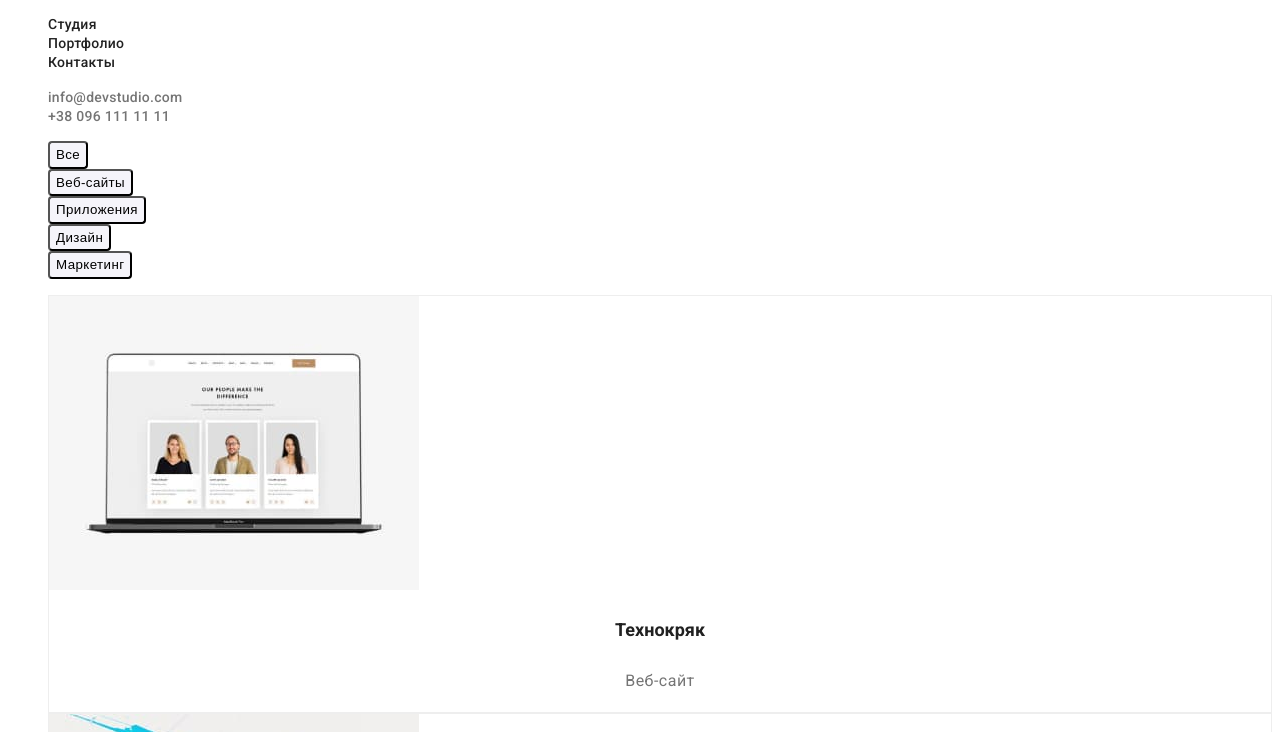
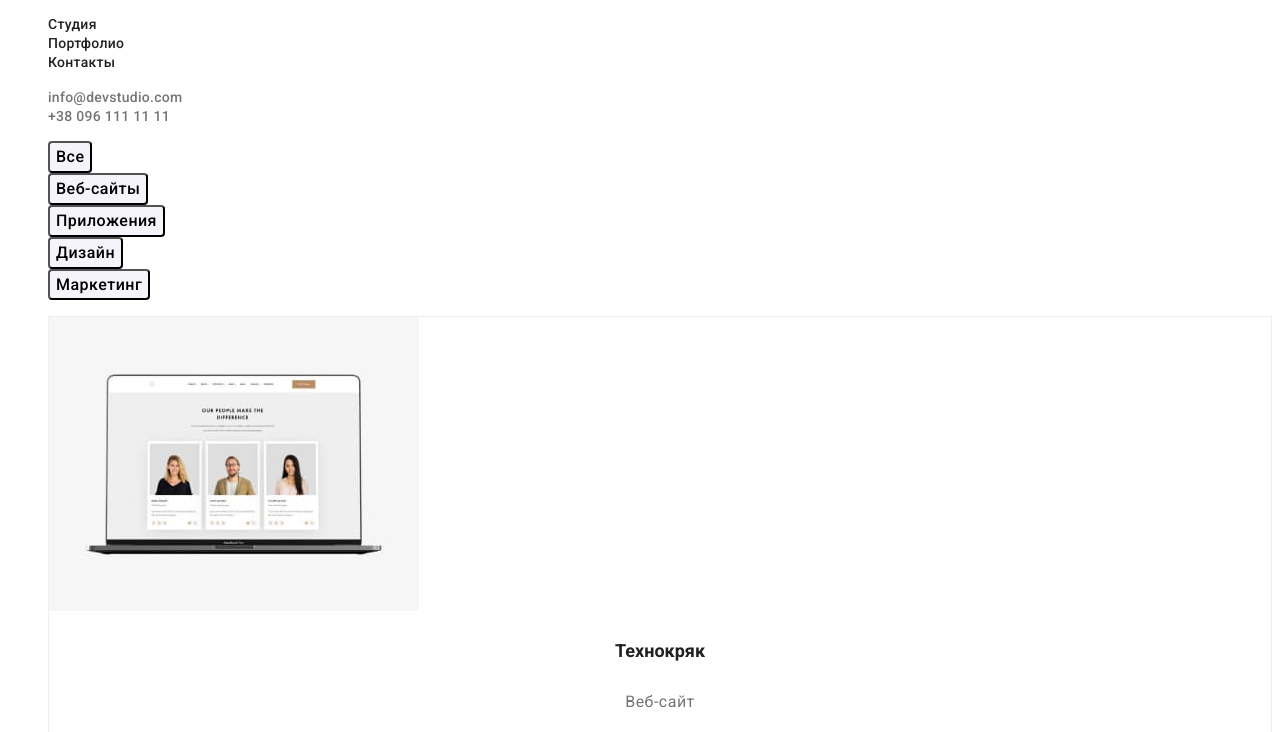
Before and after one commit to AppDater/goit-markup-hw-02, a plain HTML site: page portfolio.html in a window 1280 px wide. Shown: the part 41-773 px from the top of the page. Drawn offline with Linux system fonts and the light colour scheme.

Commit message:
finaly last

```diff
--- a/styles/styles.css
+++ b/styles/styles.css
@@ -164,6 +164,8 @@ address a{
     background-color:#F5F4FA;
     border-radius: 4px;
     font-weight: 500;
+    font-size: 16px;
+    font-family: inherit;
     line-height: 1.62;
     letter-spacing: 0.03em;
     cursor: pointer
```
